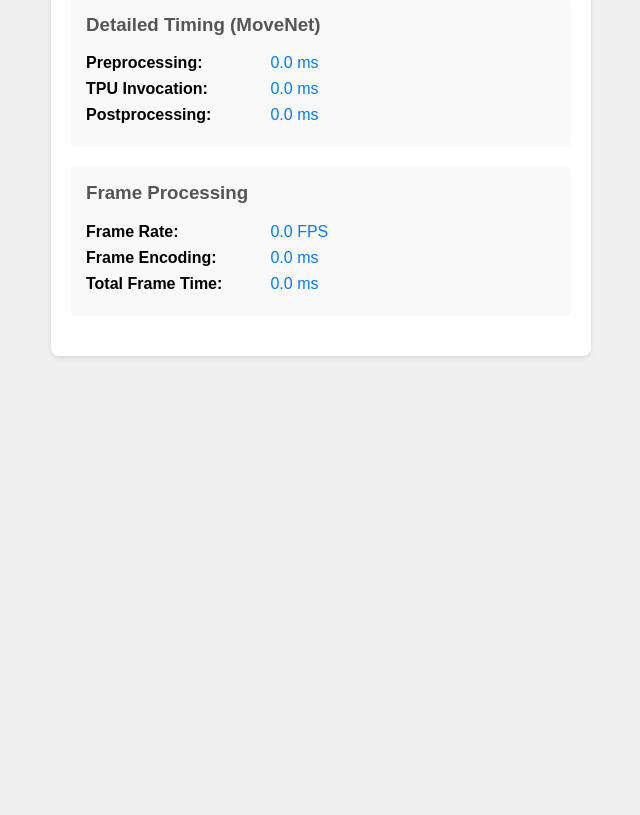
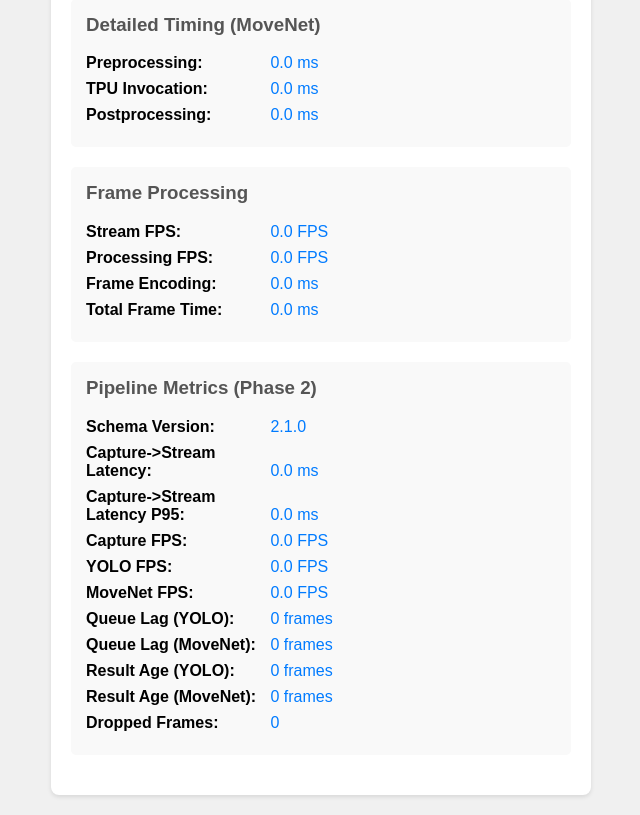
Before and after one commit to ELEC-498-Capstone-Group05/pose-and-object-detection-logic, a Flask app: page / in a window 1280 px wide. Shown: the part 777-1592 px from the top of the page, without its empty margins (629-1269 px from the left). Before the commit the page ends 1135 px from the top, so only its background shows below. Run offline with Flask 3, Linux system fonts and the light colour scheme; parts of the project's set-up code (start-up, migrations or seed data) failed here and were passed over.

Commit message:
Add YOLO model for Edge TPU, enhance pose estimation with new metrics, and implement tests for action recognition

```diff
--- a/server.py
+++ b/server.py
@@ -19,7 +19,7 @@ install the Edge TPU runtime (`libedgetpu.so`) and `tflite_runtime`.
 
 Example usage:
 python3 server.py \
-  --yolo_model models/object/yolo11n_edgetpu.tflite \
+  --yolo_model models/object/yolo26n_full_integer_quant_edgetpu.tflite \
   --movenet_model models/pose/movenet_single_pose_lightning_ptq_edgetpu.tflite \
   --labels models/object/coco_labels.txt
 """
@@ -31,6 +31,7 @@ import numpy as np
 import threading
 import time
 import logging
+from collections import deque
 from flask import Flask, Response, jsonify, render_template, send_file, abort, request
 from pycoral.adapters import common
 from pycoral.utils.dataset import read_label_file
@@ -72,10 +73,12 @@ frame_seq = 0
 latest_frame = None
 yolo_results = None
 yolo_person_present = False
+yolo_result_seq = -1
 movenet_results = None
 movenet_pose_label = "Unknown"
 action_recognizer = None
 movenet_action_label = "Unknown"
+movenet_result_seq = -1
 audio_classifier = None
 inference_times = {'yolo': 0.0, 'movenet': 0.0}
 stage_times = {
@@ -89,6 +92,37 @@ stage_times = {
     'frame_total': 0.0,
 }
 video_recorder = None
+
+process_start_unix_ms = int(time.time() * 1000)
+frame_capture_ts = {}
+MAX_CAPTURE_TS = 600
+
+metrics_lock = threading.Lock()
+metrics = {
+    'capture_fps': 0.0,
+    'yolo_fps': 0.0,
+    'movenet_fps': 0.0,
+    'stream_fps': 0.0,
+    'yolo_lag_frames': 0,
+    'movenet_lag_frames': 0,
+    'yolo_lag_p95': 0.0,
+    'movenet_lag_p95': 0.0,
+    'capture_to_stream_latency_ms': 0.0,
+    'capture_to_stream_latency_p95_ms': 0.0,
+    'yolo_dropped_frames_total': 0,
+    'movenet_dropped_frames_total': 0,
+    'frame_drops_total': 0,
+    'yolo_result_age_frames': 0,
+    'movenet_result_age_frames': 0,
+    'yolo_result_age_p95_frames': 0.0,
+    'movenet_result_age_p95_frames': 0.0,
+}
+
+_yolo_lag_samples = deque(maxlen=300)
+_movenet_lag_samples = deque(maxlen=300)
+_capture_to_stream_latency_samples = deque(maxlen=300)
+_yolo_result_age_samples = deque(maxlen=300)
+_movenet_result_age_samples = deque(maxlen=300)
 
 
 def _is_person_class_id(class_id):
@@ -118,18 +152,29 @@ def _has_person_detection(class_ids):
 
 def yolo_inference_thread():
     """Runs YOLO inference continuously on TPU 0."""
-    global latest_frame, yolo_results, yolo_person_present
+    global latest_frame, yolo_results, yolo_person_present, yolo_result_seq
     global inference_times, stage_times, frame_seq, yolo_detector
 
     tracker = ObjectTracker()
     last_seq = -1
+    fps_count = 0
+    fps_window_start = time.perf_counter()
 
     while True:
         with frame_cond:
             while latest_frame is None or frame_seq == last_seq:
                 frame_cond.wait(timeout=0.1)
+            current_seq = frame_seq
             frame = latest_frame.copy()
-            last_seq = frame_seq
+
+            # Count skipped frames for this consumer thread.
+            if last_seq >= 0 and current_seq > last_seq + 1:
+                dropped = current_seq - last_seq - 1
+                with metrics_lock:
+                    metrics['yolo_dropped_frames_total'] += dropped
+                    metrics['frame_drops_total'] += dropped
+
+            last_seq = current_seq
 
         boxes, class_ids, scores, timings, meta = yolo_detector.infer(frame)
         tracked_boxes, tracked_class_ids, tracked_scores = tracker.update(boxes, class_ids, scores)
@@ -138,6 +183,28 @@ def yolo_inference_thread():
         with frame_lock:
             yolo_results = (tracked_boxes, tracked_class_ids, tracked_scores, meta)
             yolo_person_present = person_present
+            yolo_result_seq = current_seq
+
+        with frame_lock:
+            latest_seq_snapshot = frame_seq
+        yolo_lag = max(0, latest_seq_snapshot - current_seq)
+        _yolo_lag_samples.append(yolo_lag)
+
+        fps_count += 1
+        if fps_count >= 30:
+            now = time.perf_counter()
+            elapsed = now - fps_window_start
+            yolo_fps = (fps_count / elapsed) if elapsed > 0 else 0.0
+            with metrics_lock:
+                metrics['yolo_fps'] = yolo_fps
+                metrics['yolo_lag_frames'] = yolo_lag
+                if _yolo_lag_samples:
+                    metrics['yolo_lag_p95'] = float(np.percentile(np.array(_yolo_lag_samples), 95))
+            fps_count = 0
+            fps_window_start = now
+        else:
+            with metrics_lock:
+                metrics['yolo_lag_frames'] = yolo_lag
 
         stage_times['yolo_pre'] = timings['pre_ms']
         stage_times['yolo_invoke'] = timings['invoke_ms']
@@ -148,16 +215,26 @@ def movenet_inference_thread():
     """Runs MoveNet inference continuously on TPU 1."""
     global latest_frame, movenet_results, inference_times, stage_times, frame_seq, crop_region
     global movenet_pose_label, movenet_action_label
-    global yolo_person_present
+    global yolo_person_present, movenet_result_seq
 
     last_seq = -1
+    fps_count = 0
+    fps_window_start = time.perf_counter()
 
     while True:
         with frame_cond:
             while latest_frame is None or frame_seq == last_seq:
                 frame_cond.wait(timeout=0.1)
+            current_seq = frame_seq
             frame = latest_frame.copy()
-            last_seq = frame_seq
+
+            if last_seq >= 0 and current_seq > last_seq + 1:
+                dropped = current_seq - last_seq - 1
+                with metrics_lock:
+                    metrics['movenet_dropped_frames_total'] += dropped
+                    metrics['frame_drops_total'] += dropped
+
+            last_seq = current_seq
             person_present = yolo_person_present
 
         if not person_present:
@@ -166,6 +243,7 @@ def movenet_inference_thread():
                 movenet_pose_label = "Unknown"
                 movenet_action_label = "Unknown"
                 crop_region = None
+                movenet_result_seq = -1
                 inference_times['movenet'] = 0.0
                 stage_times['movenet_pre'] = 0.0
                 stage_times['movenet_invoke'] = 0.0
@@ -236,12 +314,34 @@ def movenet_inference_thread():
 
         # Update global results for drawing
         movenet_results = pose_global
+        movenet_result_seq = current_seq
 
         # Detect action using temporal features (using global keypoints for consistency)
         if action_recognizer is not None:
              movenet_action_label = action_recognizer.update(pose_global, static_pose=movenet_pose_label)
 
         stage_times['movenet_post'] = (time.perf_counter() - t2) * 1000
+
+        with frame_lock:
+            latest_seq_snapshot = frame_seq
+        movenet_lag = max(0, latest_seq_snapshot - current_seq)
+        _movenet_lag_samples.append(movenet_lag)
+
+        fps_count += 1
+        if fps_count >= 30:
+            now = time.perf_counter()
+            elapsed = now - fps_window_start
+            movenet_fps = (fps_count / elapsed) if elapsed > 0 else 0.0
+            with metrics_lock:
+                metrics['movenet_fps'] = movenet_fps
+                metrics['movenet_lag_frames'] = movenet_lag
+                if _movenet_lag_samples:
+                    metrics['movenet_lag_p95'] = float(np.percentile(np.array(_movenet_lag_samples), 95))
+            fps_count = 0
+            fps_window_start = now
+        else:
+            with metrics_lock:
+                metrics['movenet_lag_frames'] = movenet_lag
 
 def annotate_frame(frame, yolo_results, movenet_results, yolo_input_size, yolo_labels):
     """Draws YOLO and MoveNet results on the frame."""
@@ -312,6 +412,9 @@ def camera_loop():
     global latest_frame, frame_seq, yolo_results, movenet_results
     global movenet_action_label, yolo_input_size, cap, video_recorder
 
+    fps_count = 0
+    fps_window_start = time.perf_counter()
+
     while True:
         if cap is None:
             time.sleep(1)
@@ -328,7 +431,19 @@ def camera_loop():
         with frame_cond:
             latest_frame = frame.copy()
             frame_seq += 1
+            frame_capture_ts[frame_seq] = time.perf_counter()
+            while len(frame_capture_ts) > MAX_CAPTURE_TS:
+                frame_capture_ts.pop(next(iter(frame_capture_ts)))
             frame_cond.notify_all()
+
+        fps_count += 1
+        if fps_count >= 30:
+            now = time.perf_counter()
+            elapsed = now - fps_window_start
+            with metrics_lock:
+                metrics['capture_fps'] = (fps_count / elapsed) if elapsed > 0 else 0.0
+            fps_count = 0
+            fps_window_start = now
 
         # Run alert processing on every frame if we have yolo input size set up
         # This ensures alerts work even if no video client is connected
@@ -343,16 +458,24 @@ def camera_loop():
 def gen_frames():
     """Generator for streaming video frames with both YOLO and MoveNet results."""
     global latest_frame, yolo_results, movenet_results, frame_seq, stage_times
+    global yolo_result_seq, movenet_result_seq
     global yolo_input_size, yolo_labels
 
     last_seq = -1
+    fps_count = 0
+    fps_window_start = time.perf_counter()
 
     while True:
         with frame_cond:
             while latest_frame is None or frame_seq == last_seq:
                 frame_cond.wait(timeout=0.1)
             frame = latest_frame.copy()
-            last_seq = frame_seq
+            current_seq = frame_seq
+            last_seq = current_seq
+
+        with frame_lock:
+            yolo_seq_snapshot = yolo_result_seq
+            movenet_seq_snapshot = movenet_result_seq
 
         t_start = time.perf_counter()
 
@@ -363,6 +486,39 @@ def gen_frames():
         ret, buffer = cv2.imencode('.jpg', frame)
         stage_times['frame_encode'] = (time.perf_counter() - t_enc) * 1000
         stage_times['frame_total'] = (time.perf_counter() - t_start) * 1000
+
+        with frame_cond:
+            capture_ts = frame_capture_ts.pop(current_seq, None)
+        if capture_ts is not None:
+            capture_to_stream_ms = (time.perf_counter() - capture_ts) * 1000.0
+            _capture_to_stream_latency_samples.append(capture_to_stream_ms)
+            with metrics_lock:
+                metrics['capture_to_stream_latency_ms'] = capture_to_stream_ms
+                if _capture_to_stream_latency_samples:
+                    metrics['capture_to_stream_latency_p95_ms'] = float(
+                        np.percentile(np.array(_capture_to_stream_latency_samples), 95)
+                    )
+
+        yolo_result_age = max(0, current_seq - yolo_seq_snapshot) if yolo_seq_snapshot >= 0 else 0
+        movenet_result_age = max(0, current_seq - movenet_seq_snapshot) if movenet_seq_snapshot >= 0 else 0
+        _yolo_result_age_samples.append(yolo_result_age)
+        _movenet_result_age_samples.append(movenet_result_age)
+        with metrics_lock:
+            metrics['yolo_result_age_frames'] = yolo_result_age
+            metrics['movenet_result_age_frames'] = movenet_result_age
+            if _yolo_result_age_samples:
+                metrics['yolo_result_age_p95_frames'] = float(np.percentile(np.array(_yolo_result_age_samples), 95))
+            if _movenet_result_age_samples:
+                metrics['movenet_result_age_p95_frames'] = float(np.percentile(np.array(_movenet_result_age_samples), 95))
+
+        fps_count += 1
+        if fps_count >= 30:
+            now = time.perf_counter()
+            elapsed = now - fps_window_start
+            with metrics_lock:
+                metrics['stream_fps'] = (fps_count / elapsed) if elapsed > 0 else 0.0
+            fps_count = 0
+            fps_window_start = now
 
         frame_bytes = buffer.tobytes()
         yield (b'--frame\r\n'
@@ -376,9 +532,16 @@ def index():
 def stats():
     """Return current inference statistics as JSON."""
     from flask import jsonify
-    fps = 1000 / stage_times['frame_total'] if stage_times['frame_total'] > 0 else 0
+    now_unix_ms = int(time.time() * 1000)
+    with metrics_lock:
+        metrics_snapshot = dict(metrics)
+    processing_fps = 1000 / stage_times['frame_total'] if stage_times['frame_total'] > 0 else 0.0
+    fps = metrics_snapshot['stream_fps'] if metrics_snapshot['stream_fps'] > 0 else processing_fps
     recorder_info = video_recorder.get_storage_info() if video_recorder is not None else {'enabled': False}
     return jsonify({
+        'schema_version': '2.1.0',
+        'timestamp_unix_ms': now_unix_ms,
+        'process_start_unix_ms': process_start_unix_ms,
         'pose': movenet_pose_label,
         'pose_color': get_pose_color(movenet_pose_label),
         'action': movenet_action_label,
@@ -396,6 +559,37 @@ def stats():
         'frame_encode': stage_times['frame_encode'],
         'frame_total': stage_times['frame_total'],
         'fps': fps,
+        'processing_fps': processing_fps,
+        'latency': {
+            'frame_total_ms': stage_times['frame_total'],
+            'frame_encode_ms': stage_times['frame_encode'],
+            'capture_to_stream_ms': metrics_snapshot['capture_to_stream_latency_ms'],
+            'capture_to_stream_p95_ms': metrics_snapshot['capture_to_stream_latency_p95_ms'],
+            # Deprecated aliases maintained for backward compatibility.
+            'end_to_end_ms': metrics_snapshot['capture_to_stream_latency_ms'],
+            'end_to_end_p95_ms': metrics_snapshot['capture_to_stream_latency_p95_ms'],
+            'yolo_invoke_ms': inference_times['yolo'],
+            'movenet_invoke_ms': inference_times['movenet'],
+        },
+        'throughput': {
+            'capture_fps': metrics_snapshot['capture_fps'],
+            'yolo_fps': metrics_snapshot['yolo_fps'],
+            'movenet_fps': metrics_snapshot['movenet_fps'],
+            'stream_output_fps': metrics_snapshot['stream_fps'] if metrics_snapshot['stream_fps'] > 0 else fps,
+            'frame_drops_total': metrics_snapshot['frame_drops_total'],
+            'yolo_dropped_frames_total': metrics_snapshot['yolo_dropped_frames_total'],
+            'movenet_dropped_frames_total': metrics_snapshot['movenet_dropped_frames_total'],
+        },
+        'queue': {
+            'yolo_lag_frames': metrics_snapshot['yolo_lag_frames'],
+            'yolo_lag_p95_frames': metrics_snapshot['yolo_lag_p95'],
+            'movenet_lag_frames': metrics_snapshot['movenet_lag_frames'],
+            'movenet_lag_p95_frames': metrics_snapshot['movenet_lag_p95'],
+            'yolo_result_age_frames': metrics_snapshot['yolo_result_age_frames'],
+            'yolo_result_age_p95_frames': metrics_snapshot['yolo_result_age_p95_frames'],
+            'movenet_result_age_frames': metrics_snapshot['movenet_result_age_frames'],
+            'movenet_result_age_p95_frames': metrics_snapshot['movenet_result_age_p95_frames'],
+        },
         'recording': recorder_info
     })
 
--- a/templates/index.html
+++ b/templates/index.html
@@ -146,8 +146,12 @@
             <div class="stat-group">
                 <h3>Frame Processing</h3>
                 <div class="stat-item">
-                    <span class="stat-label">Frame Rate:</span>
+                    <span class="stat-label">Stream FPS:</span>
                     <span class="stat-value" id="frame-rate">0.0 FPS</span>
+                </div>
+                <div class="stat-item">
+                    <span class="stat-label">Processing FPS:</span>
+                    <span class="stat-value" id="processing-fps">0.0 FPS</span>
                 </div>
                 <div class="stat-item">
                     <span class="stat-label">Frame Encoding:</span>
@@ -158,6 +162,54 @@
                     <span class="stat-value" id="frame-total">0.0 ms</span>
                 </div>
             </div>
+
+            <div class="stat-group">
+                <h3>Pipeline Metrics (Phase 2)</h3>
+                <div class="stat-item">
+                    <span class="stat-label">Schema Version:</span>
+                    <span class="stat-value" id="schema-version">n/a</span>
+                </div>
+                <div class="stat-item">
+                    <span class="stat-label">Capture->Stream Latency:</span>
+                    <span class="stat-value" id="capture-stream-latency">0.0 ms</span>
+                </div>
+                <div class="stat-item">
+                    <span class="stat-label">Capture->Stream Latency P95:</span>
+                    <span class="stat-value" id="capture-stream-latency-p95">0.0 ms</span>
+                </div>
+                <div class="stat-item">
+                    <span class="stat-label">Capture FPS:</span>
+                    <span class="stat-value" id="capture-fps">0.0 FPS</span>
+                </div>
+                <div class="stat-item">
+                    <span class="stat-label">YOLO FPS:</span>
+                    <span class="stat-value" id="yolo-fps">0.0 FPS</span>
+                </div>
+                <div class="stat-item">
+                    <span class="stat-label">MoveNet FPS:</span>
+                    <span class="stat-value" id="movenet-fps">0.0 FPS</span>
+                </div>
+                <div class="stat-item">
+                    <span class="stat-label">Queue Lag (YOLO):</span>
+                    <span class="stat-value" id="queue-yolo">0 frames</span>
+                </div>
+                <div class="stat-item">
+                    <span class="stat-label">Queue Lag (MoveNet):</span>
+                    <span class="stat-value" id="queue-movenet">0 frames</span>
+                </div>
+                <div class="stat-item">
+                    <span class="stat-label">Result Age (YOLO):</span>
+                    <span class="stat-value" id="result-age-yolo">0 frames</span>
+                </div>
+                <div class="stat-item">
+                    <span class="stat-label">Result Age (MoveNet):</span>
+                    <span class="stat-value" id="result-age-movenet">0 frames</span>
+                </div>
+                <div class="stat-item">
+                    <span class="stat-label">Dropped Frames:</span>
+                    <span class="stat-value" id="dropped-frames">0</span>
+                </div>
+            </div>
         </div>
     </div>
 
@@ -166,6 +218,10 @@
             fetch('/stats')
                 .then(response => response.json())
                 .then(data => {
+                    const latency = data.latency || {};
+                    const throughput = data.throughput || {};
+                    const queue = data.queue || {};
+
                     // Update pose and action
                     const poseElem = document.getElementById('pose');
                     poseElem.textContent = data.pose;
@@ -200,6 +256,24 @@
                     document.getElementById('frame-encode').textContent = data.frame_encode.toFixed(1) + ' ms';
                     document.getElementById('frame-total').textContent = data.frame_total.toFixed(1) + ' ms';
                     document.getElementById('frame-rate').textContent = data.fps.toFixed(1) + ' FPS';
+                    document.getElementById('processing-fps').textContent = (data.processing_fps || 0).toFixed(1) + ' FPS';
+
+                    // Update Phase 2 metrics
+                    document.getElementById('schema-version').textContent = data.schema_version || 'n/a';
+                    const captureStreamMs = latency.capture_to_stream_ms ?? latency.end_to_end_ms ?? 0;
+                    const captureStreamP95Ms = latency.capture_to_stream_p95_ms ?? latency.end_to_end_p95_ms ?? 0;
+                    document.getElementById('capture-stream-latency').textContent = captureStreamMs.toFixed(1) + ' ms';
+                    document.getElementById('capture-stream-latency-p95').textContent = captureStreamP95Ms.toFixed(1) + ' ms';
+
+                    document.getElementById('capture-fps').textContent = ((throughput.capture_fps || 0).toFixed(1)) + ' FPS';
+                    document.getElementById('yolo-fps').textContent = ((throughput.yolo_fps || 0).toFixed(1)) + ' FPS';
+                    document.getElementById('movenet-fps').textContent = ((throughput.movenet_fps || 0).toFixed(1)) + ' FPS';
+
+                    document.getElementById('queue-yolo').textContent = `${Math.round(queue.yolo_lag_frames || 0)} frames`;
+                    document.getElementById('queue-movenet').textContent = `${Math.round(queue.movenet_lag_frames || 0)} frames`;
+                    document.getElementById('result-age-yolo').textContent = `${Math.round(queue.yolo_result_age_frames || 0)} frames`;
+                    document.getElementById('result-age-movenet').textContent = `${Math.round(queue.movenet_result_age_frames || 0)} frames`;
+                    document.getElementById('dropped-frames').textContent = `${Math.round(throughput.frame_drops_total || 0)}`;
                 })
                 .catch(error => console.error('Error fetching stats:', error));
         }
```
Also changed, not shown: pose_estimator.py (+67 -23 lines), test_pose_estimator.py (added, +79 -0 lines), 1 other file.
